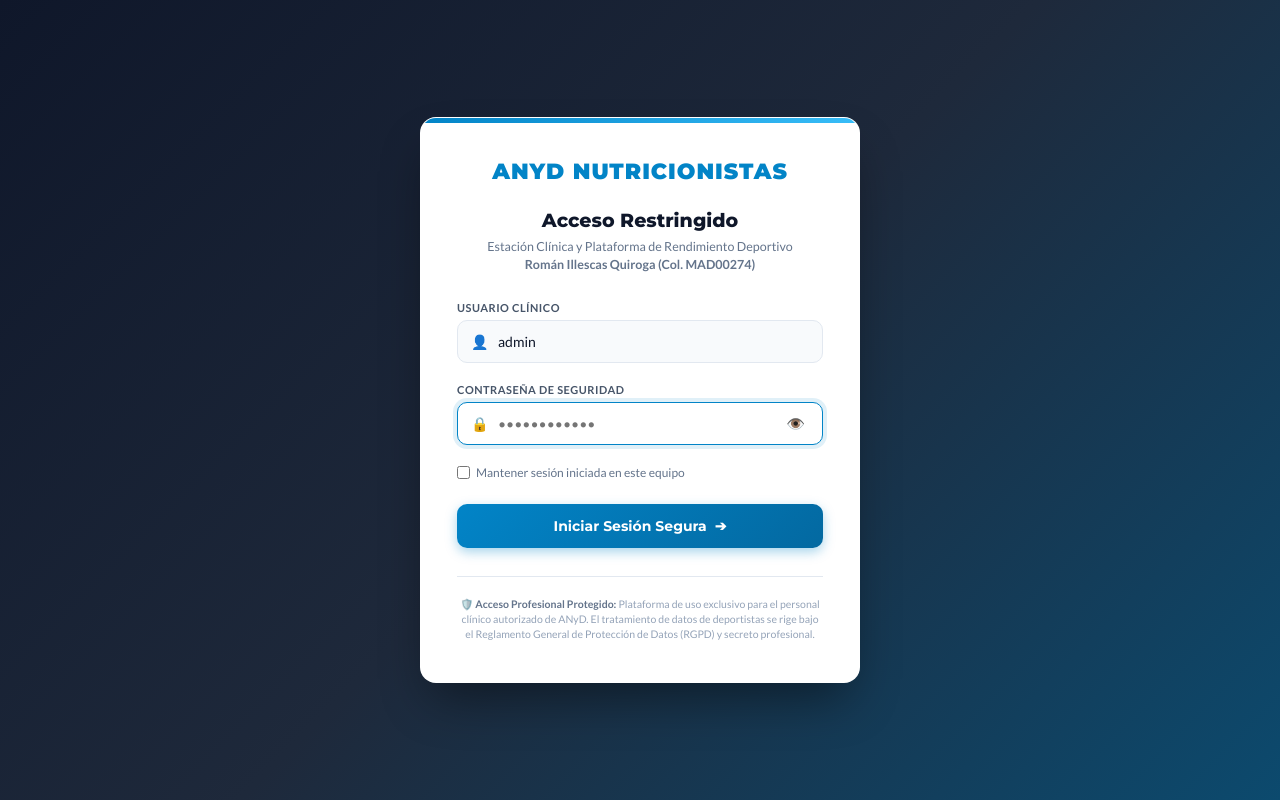
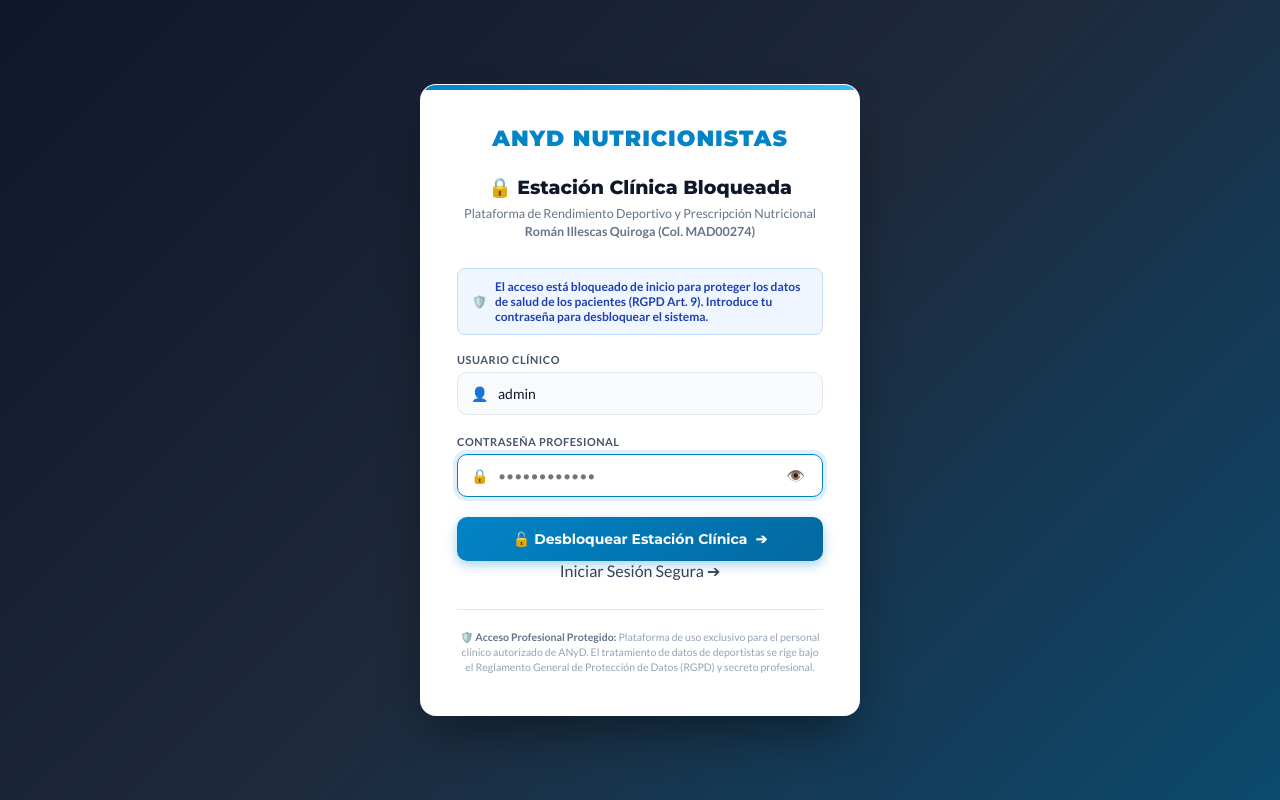
Before and after one commit to RillescasIA/agente-anyd, a FastAPI app: page /login in a window 1280 px wide. Run offline with FastAPI, Linux system fonts and the light colour scheme.

Commit message:
security: invalidar todas las sesiones previas, bloqueo estricto de inicio y cookies efimeras sin persistencia

```diff
--- a/auth_manager.py
+++ b/auth_manager.py
@@ -18,7 +18,8 @@ from typing import Optional, Dict, Any, Tuple
 
 BASE_DIR = os.path.dirname(os.path.abspath(__file__))
 CONFIG_PATH = os.path.join(BASE_DIR, "config.json")
-SECRET_KEY = os.environ.get("SESSION_SECRET_KEY", "anyd_security_secret_key_mad00274_col_2026")
+# Clave secreta rotada para invalidar de inmediato todas las sesiones previas
+SECRET_KEY = os.environ.get("SESSION_SECRET_KEY", "anyd_clinical_vault_locked_mad00274_v4")
 
 DEFAULT_USERNAME = "admin"
 DEFAULT_PASSWORD = "AnydNutri2026!"
@@ -89,10 +90,12 @@ def set_admin_credentials(username: str, new_password: str) -> bool:
         return False
 
 
-def create_session_token(username: str, remember_me: bool = True) -> str:
-    """Crea un token de sesión firmado criptográficamente con HMAC-SHA256."""
-    days = 30 if remember_me else 2
-    exp_timestamp = int(time.time()) + (days * 86400)
+def create_session_token(username: str, duration_hours: int = 4) -> str:
+    """
+    Crea un token de sesión de corta duración para la consulta activa (máximo 4 horas).
+    Garantiza que la sesión expire rápidamente y no quede abierta indefinidamente.
+    """
+    exp_timestamp = int(time.time()) + (duration_hours * 3600)
     payload_dict = {
         "u": username,
         "exp": exp_timestamp,
--- a/main.py
+++ b/main.py
@@ -315,27 +315,20 @@ async def handle_login(request: Request):
     username = str(form_data.get("username", "")).strip()
     password = str(form_data.get("password", "")).strip()
     next_url = str(form_data.get("next", "/admin") or "/admin")
-    remember = bool(form_data.get("remember"))
 
     stored_user, stored_hash = auth_manager.get_stored_credentials()
 
     if username.lower() == stored_user.lower() and auth_manager.verify_password(password, stored_hash):
-        token = auth_manager.create_session_token(username, remember_me=remember)
+        token = auth_manager.create_session_token(username, duration_hours=4)
         response = RedirectResponse(url=next_url, status_code=303)
-        max_age = 30 * 86400 if remember else 2 * 86400
-        host_header = request.headers.get("host", "").lower()
-        is_https = (
-            request.url.scheme == "https"
-            or request.headers.get("x-forwarded-proto") == "https"
-            or "agente.anyd.es" in host_header
-        )
+        # Cookie de sesión estricta (sin max_age persistente): se destruye al cerrar el navegador.
+        # Siempre obligatoriamente bajo HTTPS y con flags de seguridad HttpOnly y SameSite=Lax.
         response.set_cookie(
             key="anyd_session",
             value=token,
-            max_age=max_age,
             httponly=True,
             samesite="lax",
-            secure=is_https
+            secure=True
         )
         return response
     else:
--- a/templates/login.html
+++ b/templates/login.html
@@ -238,8 +238,13 @@
         {% endif %}
     </div>
 
-    <h1 class="title">Acceso Restringido</h1>
-    <p class="subtitle">Estación Clínica y Plataforma de Rendimiento Deportivo<br><strong>Román Illescas Quiroga (Col. MAD00274)</strong></p>
+    <h1 class="title">🔒 Estación Clínica Bloqueada</h1>
+    <p class="subtitle">Plataforma de Rendimiento Deportivo y Prescripción Nutricional<br><strong>Román Illescas Quiroga (Col. MAD00274)</strong></p>
+
+    <div style="background:#eff6ff; border:1px solid #bfdbfe; color:#1e40af; padding:10px 14px; border-radius:8px; font-size:12px; font-weight:600; margin-bottom:18px; display:flex; align-items:center; gap:8px; text-align:left;">
+        <span>🛡️</span>
+        <span>El acceso está <strong>bloqueado de inicio</strong> para proteger los datos de salud de los pacientes (RGPD Art. 9). Introduce tu contraseña para desbloquear el sistema.</span>
+    </div>
 
     {% if error %}
     <div class="alert-error">
@@ -249,14 +254,14 @@
     {% endif %}
 
     {% if info_message %}
-    <div style="background:#f0fdf4; border:1px solid #bbf7d0; color:#166534; padding:10px 14px; border-radius:8px; font-size:12px; font-weight:600; margin-bottom:20px; display:flex; align-items:center; gap:8px; text-align:left;">
+    <div style="background:#f0fdf4; border:1px solid #bbf7d0; color:#166534; padding:10px 14px; border-radius:8px; font-size:12px; font-weight:600; margin-bottom:18px; display:flex; align-items:center; gap:8px; text-align:left;">
         <span>🔒</span>
         <span>{{ info_message }}</span>
     </div>
     {% endif %}
 
     <form method="POST" action="/login">
-        <input type="hidden" name="next" value="{{ next_url or '/admin' }}">
+        <input type="hidden" name="next" value="{{ next_url or '/agente' }}">
 
         <div class="form-group">
             <label for="username">Usuario Clínico</label>
@@ -267,7 +272,7 @@
         </div>
 
         <div class="form-group">
-            <label for="password">Contraseña de Seguridad</label>
+            <label for="password">Contraseña Profesional</label>
             <div class="input-wrapper">
                 <span class="input-icon">🔒</span>
                 <input type="password" id="password" name="password" class="form-input" required autocomplete="current-password" placeholder="••••••••••••" autofocus>
@@ -275,14 +280,11 @@
             </div>
         </div>
 
-        <div class="options-row">
-            <label class="checkbox-label">
-                <input type="checkbox" name="remember" value="1">
-                <span>Mantener sesión iniciada en este equipo</span>
-            </label>
-        </div>
-
-        <button type="submit" class="btn-submit">
+        <button type="submit" class="btn-submit" style="margin-top:10px;">
+            <span>🔓 Desbloquear Estación Clínica</span>
+            <span>➔</span>
+        </button>
+    </form>
             <span>Iniciar Sesión Segura</span>
             <span>➔</span>
         </button>
```
